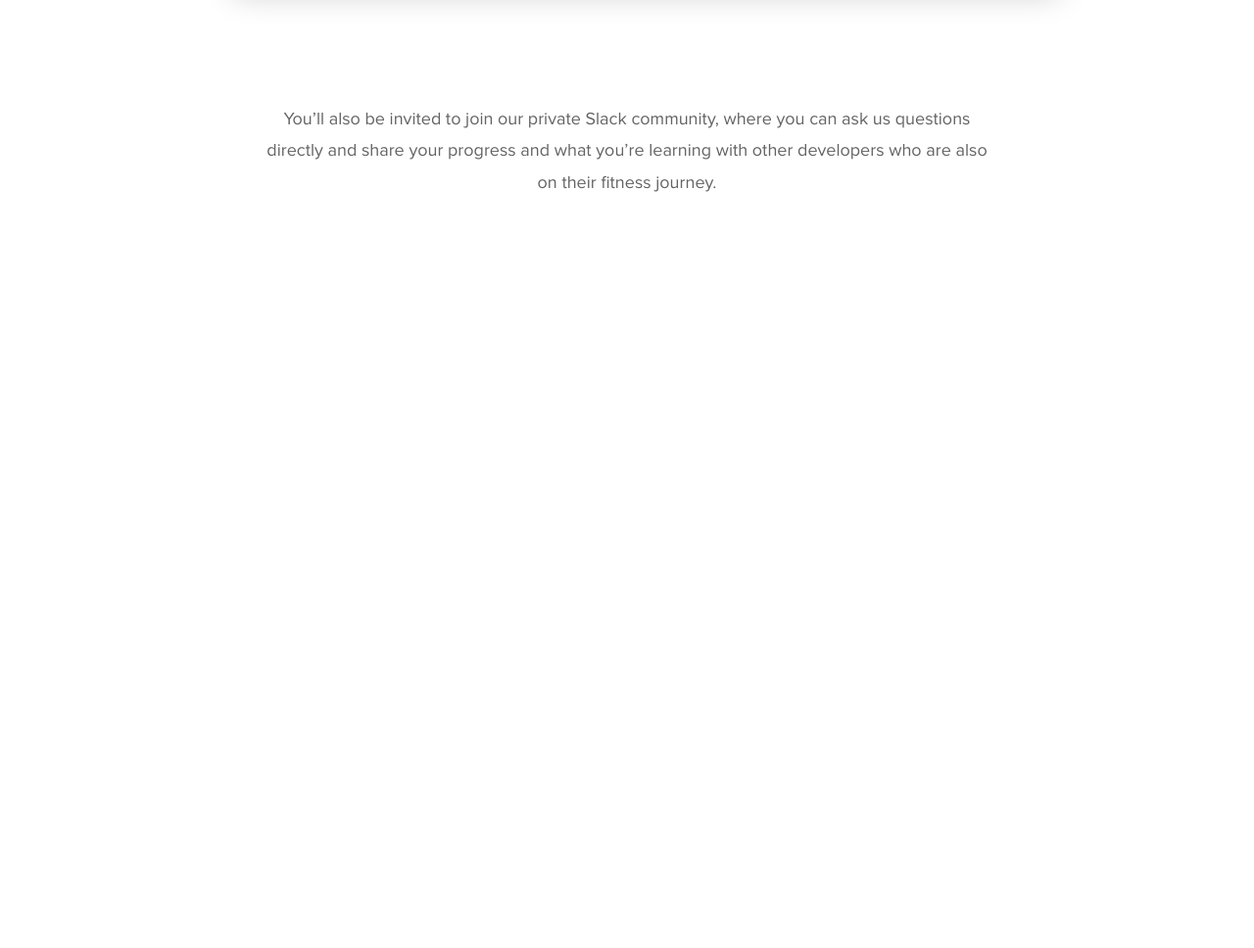
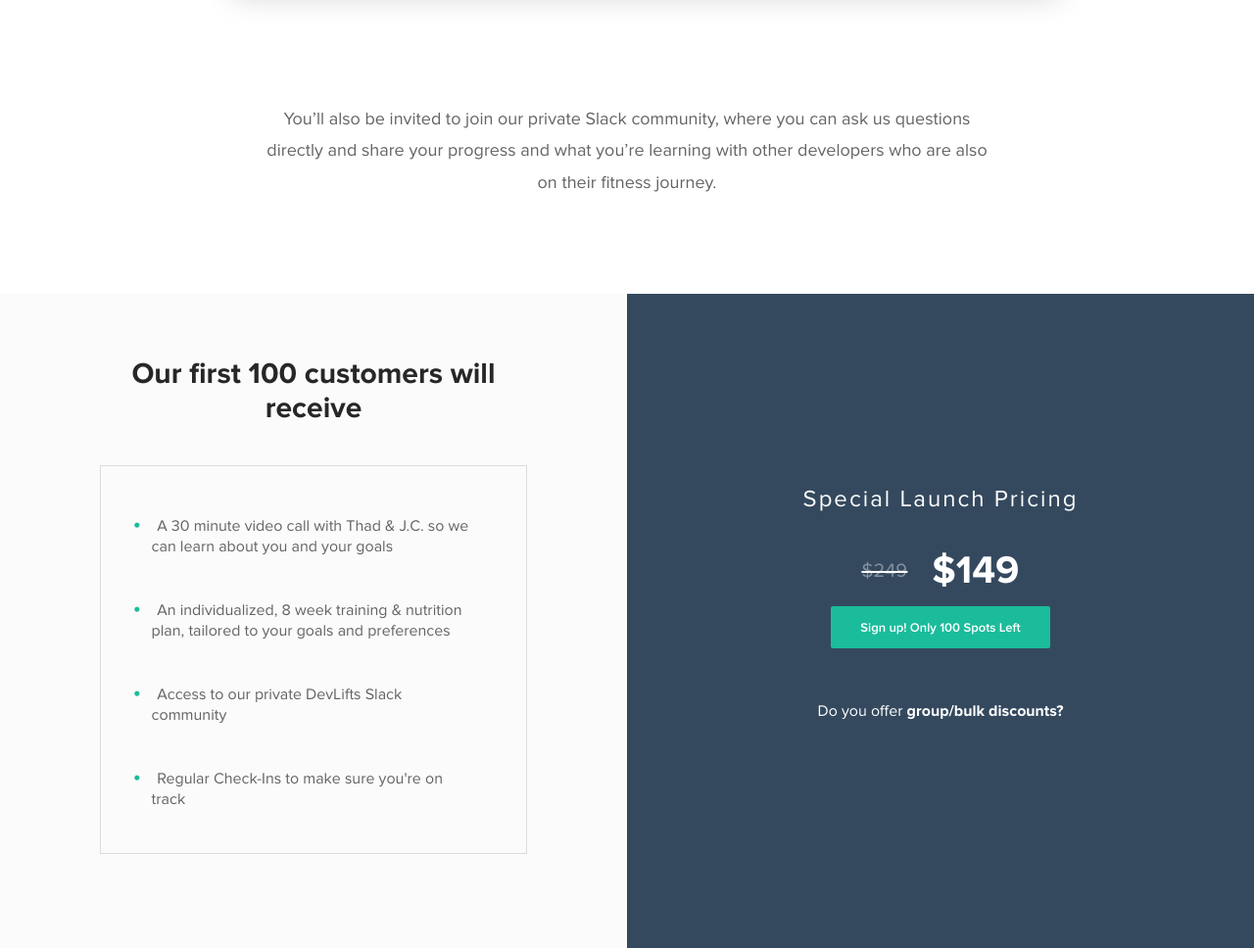
Before and after one commit to DevLifts/devlifts-static, a website: page index.html in a window 1280 px wide. Shown: the part 3804-4772 px from the top of the page at 98% size. Before the commit the page ends 4104 px from the top, so only its background shows below. Drawn offline with nearby package versions, Linux system fonts and the light colour scheme.

Commit message:
First pass at pricing section for all screen sizes

```diff
--- a/css/_components.scss
+++ b/css/_components.scss
@@ -16,3 +16,4 @@ We shouldn't find any selectors with a lower specificity than one class in this
 @import 'pages/home/why';
 @import 'pages/home/fight-back';
 @import 'pages/home/join';
+@import 'pages/home/pricing';
--- /dev/null
+++ b/css/pages/home/_pricing.scss
@@ -0,0 +1,123 @@
+.pricing {
+  display: flex;
+  flex-direction: column;
+
+  .pricing-content {
+    display: flex;
+    flex-direction: column;
+
+    @include breakpoint(desktop) {
+      flex-direction: row;
+    }
+
+    .benefits {
+      background-color: #FBFBFB;
+      padding: 5vh 3vw 10vh 3vw;
+      display: flex;
+      flex-direction: column;
+      justify-content: center;
+      align-items: center;
+
+      @include breakpoint(desktop) {
+        width: 50vw;
+        padding: 5vh 8vw 10vh;
+      }
+
+      ul {
+        border: 1px #DBDBDB solid;
+        padding: 20px 30px;
+        list-style: none;
+
+        @include breakpoint(desktop) {
+          padding: 2vw 4vw;
+        }
+
+        li {
+          padding: 20px 0;
+          color: #636363;
+          text-indent: -1.2rem;
+
+          &:before {
+            content: "• ";
+            color: $primaryGreen;
+            margin-right: 10px;
+
+            @include breakpoint(desktop) {
+              font-size: 1.5rem;
+            }
+          }
+        }
+      }
+    }
+
+    .price {
+      background-color: $primaryBlue;
+      padding: 5vh 3vw 10vh 3vw;
+      display: flex;
+      flex-direction: column;
+      justify-content: center;
+      align-items: center;
+
+      @include breakpoint(desktop) {
+        width: 50vw;
+      }
+
+      h3 {
+        font-size: 1.25rem;
+        font-weight: 400;
+        text-transform: initial;
+        color: #fff;
+
+        @include breakpoint(desktop) {
+          font-size: 1.5rem;
+        }
+      }
+
+      .prices {
+        display: flex;
+        align-items: center;
+        justify-content: center;
+        width: 50vw;
+
+        @include breakpoint(tablet) {
+          width: 25vw;
+        }
+
+        .regular-price {
+          margin: 0;
+          margin-right: 25px;
+          position: relative;
+          font-size: 1.25rem;
+          color: rgba(255, 255, 255, .4);
+
+          &:after {
+            content: '';
+            background-color: #fff;
+            width: 100%;
+            height: 2px;
+            position: absolute;
+            top: 50%;
+            transform: translateX(-100%);
+          }
+        }
+
+        .discounted-price {
+          margin: 0;
+          font-size: 2.5rem;
+          font-weight: 700;
+          color: #fff;
+        }
+      }
+
+      .bulk-discounts {
+        margin-top: 50px;
+        font-size: 0.875rem;
+        color: #fff;
+
+        @include breakpoint(desktop) {
+          font-size: 1rem;
+        }
+      }
+    }
+  }
+}
--- a/index.html
+++ b/index.html
@@ -222,6 +222,38 @@
     </div> <!-- .join-content -->
   </section> <!-- .join -->
 
+  <section class="pricing">
+    <div class="pricing-content">
+      <div class="benefits">
+        <h2>Our first 100 customers will receive</h2>
+
+        <ul>
+          <li>A 30 minute video call with Thad &amp; J.C. so we can learn about you and your goals</li>
+          <li>An individualized, 8 week training &amp; nutrition plan, tailored to your goals and preferences</li>
+          <li>Access to our private DevLifts Slack community</li>
+          <li>Regular Check-Ins to make sure you're on track</li>
+        </ul>
+      </div>
+
+      <div class="price">
+        <h3>Special Launch Pricing</h3>
+
+        <div class="prices">
+          <p class="regular-price">$249</p>
+          <p class="discounted-price">$149</p>
+        </div>
+
+        <div class="cta-btn">
+          <a href="#">Sign up! Only 100 Spots Left</a>
+        </div>
+
+        <p class="bulk-discounts">
+          Do you offer <strong>group/bulk discounts?</strong>
+        </p>
+      </div>
+    </div>
+  </section>
+
   <script src="https://ajax.googleapis.com/ajax/libs/jquery/1.12.4/jquery.min.js"></script>
   <script src="js/app.min.js"></script>
 </body>
```
Also changed, not shown: style.css.
